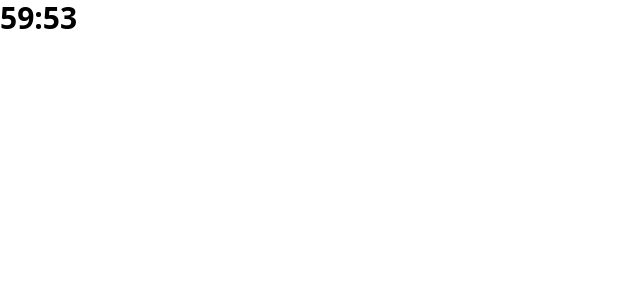
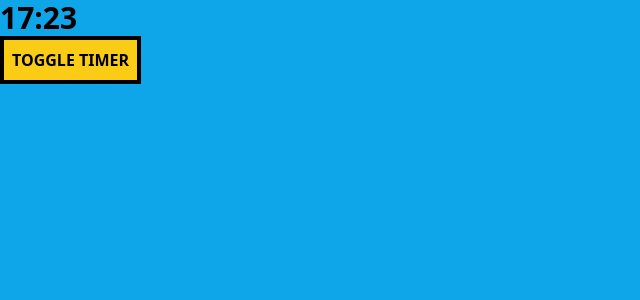
Before and after one commit to vellbear/clockwork, a React (Create React App) app: page / in a window 1280 px wide. Shown: the top 300 px of the page, without its empty margins (0-640 px from the left). Built offline with nearby package versions, Linux system fonts and the light colour scheme.

Commit message:
started progress bar

```diff
--- a/src/App.js
+++ b/src/App.js
@@ -1,9 +1,26 @@
+import { useState } from "react";
 import Timer from "./components/Timer";
+import ProgressBar from "./components/ProgressBar";
 
 function App() {
+  const [seconds, setSeconds] = useState(1050);
+  const [showTimer, setShowTimer] = useState(true);
   return (
-    <div className="App">
-      <Timer />
+    <div className="App h-screen">
+      <ProgressBar seconds={seconds} />
+      <Timer
+        seconds={seconds}
+        showTimer={showTimer}
+        setSeconds={setSeconds}
+        setShowTimer={setShowTimer}
+      />
+      {/*Temporary Toggle Timer*/}
+      <button
+        className=" border-solid border-black bg-yellow-400 border-4 p-2 font-semibold"
+        onClick={() => setShowTimer(!showTimer)}
+      >
+        TOGGLE TIMER
+      </button>
     </div>
   );
 }
--- a/src/components/ProgressBar.js
+++ b/src/components/ProgressBar.js
@@ -1,7 +1,31 @@
-import React from "react";
+import { React } from "react";
 
-function ProgressBar() {
-  return <div>ProgressBar</div>;
+function ProgressBar(props) {
+  function calcPercentage() {
+    const percentage = Math.floor(100 - (props.seconds / 1500) * 100);
+    if (percentage === 0) return 1;
+    return percentage;
+  }
+  function nearestFraction() {
+    //tailwind percantages in fractions: 1/6, 2/6, 3/6, 4/6, 5/6, full(6/6)
+    if (calcPercentage() === 100) return "full";
+    else if (calcPercentage() >= 83.3) return "5/6";
+    else if (calcPercentage() >= 66.6) return "4/6";
+    else if (calcPercentage() >= 50) return "3/6";
+    else if (calcPercentage() >= 33.3) return "2/6";
+    else return "1/6";
+  }
+  return (
+    <div
+      className={`absolute z-[-100] grid place-items-end h-full w-full bg-sky-500`}
+    >
+      {/*Display Progress Bar*/}
+      <div
+        className={`h-${nearestFraction()} z-[-50] w-full bg-red-500 transition-all transform ease-in-out duration-1000`}
+      ></div>
+      {console.log(nearestFraction(), calcPercentage())}
+    </div>
+  );
 }
 
 export default ProgressBar;
--- a/src/components/Timer.js
+++ b/src/components/Timer.js
@@ -1,24 +1,26 @@
-import { React, useState, useEffect } from "react";
+import { React, useEffect } from "react";
 
-function Timer() {
-  //useState to keep track of second value
-  const [seconds, setSeconds] = useState(3600);
-
+function Timer(props) {
   //Add timer that counts down by the second
   useEffect(() => {
     const interval = setInterval(() => {
-      setSeconds((time) => (time > 0 ? time - 1 : time));
+      props.setSeconds((time) => (time > 0 ? time - 1 : time));
     }, 1000);
-    console.log((3600 % 3600) + 1);
     return () => {
       clearInterval(interval);
     };
   }, []);
+
   //Convert seconds to hours minutes and seconds
   function ConvertSeconds() {
-    const hrs = Math.floor(seconds / 3600);
-    const mins = Math.floor(seconds / 60 - hrs * 60);
-    const secs = seconds - hrs * 3600 - mins * 60;
+    const hrs = Math.floor(props.seconds / 3600);
+    const mins = Math.floor(props.seconds / 60 - hrs * 60);
+    const secs = props.seconds - hrs * 3600 - mins * 60;
+    return formatTimer(hrs, mins, secs);
+  }
+
+  //Format timer
+  function formatTimer(hrs, mins, secs) {
     let formattedHours, formattedMinutes, formattedSeconds;
 
     //format hours
@@ -55,9 +57,9 @@ function Timer() {
   }
 
   return (
-    <div className="text-3xl font-semibold">
+    <div className="text-3xl font-semibold z-50">
       {/*Display timer*/}
-      {ConvertSeconds()}
+      {props.showTimer ? ConvertSeconds() : ""}
     </div>
   );
 }
```
